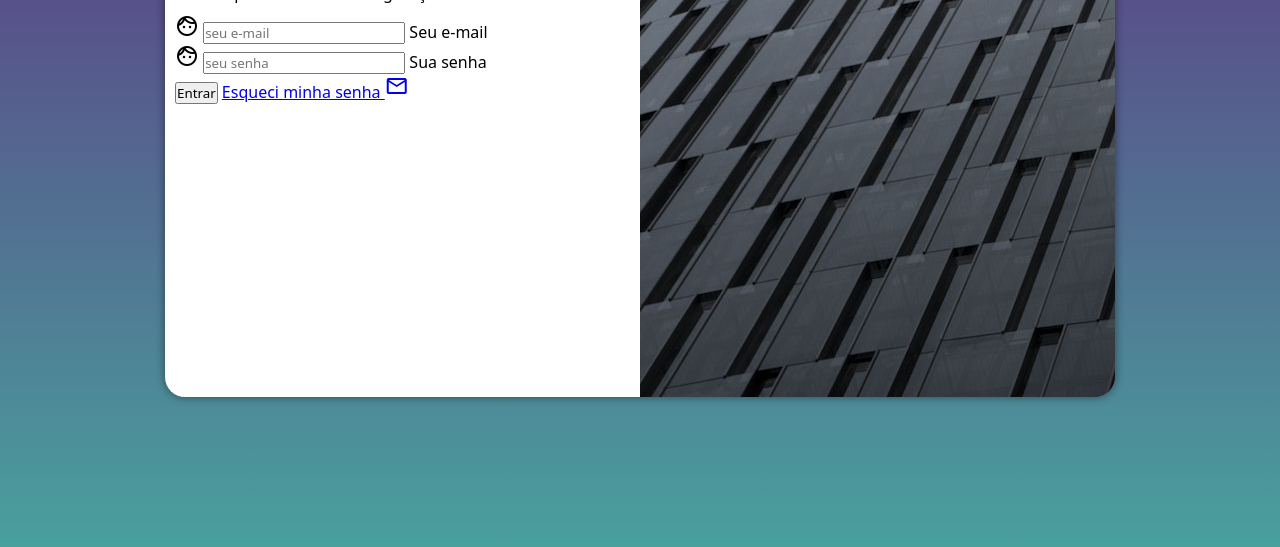
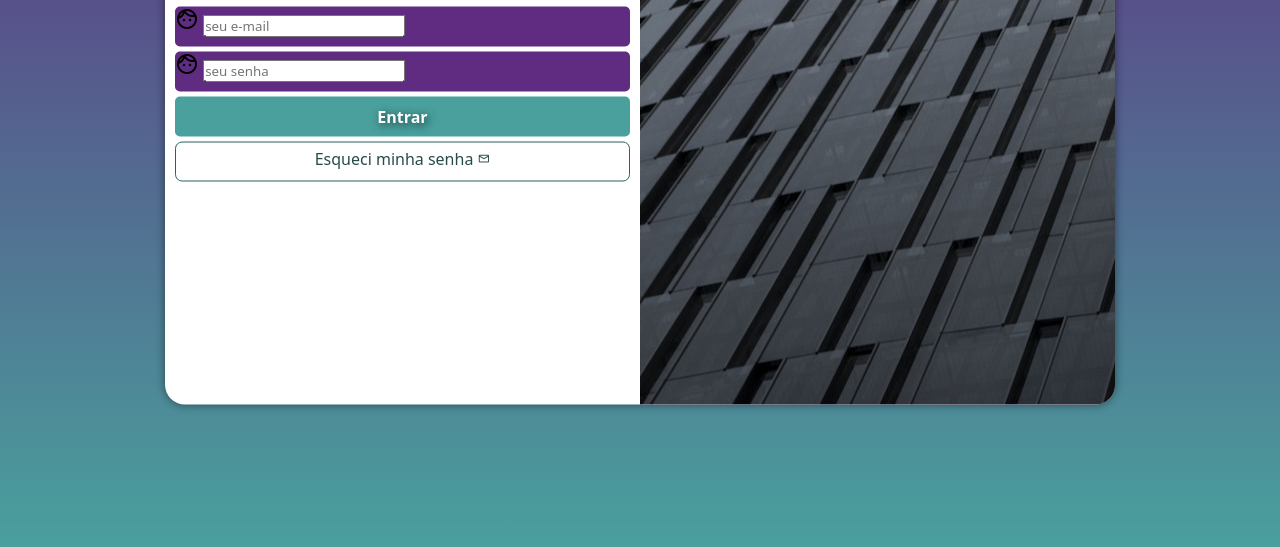
Before and after one commit to Vsousa7/projeto-login, a plain HTML site: page index.html in a window 1280 px wide. Shown: the part 253-800 px from the top of the page. Drawn offline with nearby package versions, Linux system fonts and the light colour scheme.

Commit message:
atualizei o style do formulário

```diff
--- a/estilos/style.css
+++ b/estilos/style.css
@@ -32,7 +32,7 @@ main{
 section#login{
     background-color: white;
     width: 300px;
-    height: 500px;
+    height: 515px;
     border-radius: 20px;
     position: absolute;
     top: 50%;
@@ -65,3 +65,57 @@ div#form > p{
     font-size: .9em;
     margin-bottom: 10px;
 }
+
+form > div.campo{
+    background-color: var(--cor02);
+    width: 100%;
+    display: block;
+    height: 40px;
+    border-radius: 5px;
+    margin: 5px 0px;
+}
+
+div.campo > label{
+    display: none;
+}
+
+form > input[type=submit]{
+    display: block;
+    font-size: 1em;
+    font-weight: bold;
+    width: 100%;
+    height: 40px;
+    background-color: var(--cor01);
+    color: white;
+    border: none;
+    border-radius: 5px;
+    text-shadow: 2px 2px 8px rgba(0, 0, 0, 0.692);
+}
+
+form > input[type=submit]:hover{
+    background-color: #286361;
+    cursor: pointer;
+}
+
+form > a.botao{
+    display: block;
+    text-align: center;
+    font-size: 1em;
+    width: 100%;
+    height: 40px;
+    padding-top: 5px;
+    margin-top: 5px;
+    background-color: white;
+    color: #284b4a;
+    border: 1px solid #286361;
+    border-radius: 7px;
+    text-decoration: none;
+}
+
+form > a.botao:hover{
+    background-color: #417a78;
+}
+
+form > a.botao > span#icon{
+    font-size: .8em;
+}
--- a/index.html
+++ b/index.html
@@ -42,7 +42,7 @@
 
                     <input type="submit" value="Entrar">
 
-                    <a href="esqueci.html">Esqueci minha senha <span id="burguer" class="material-symbols-outlined">email</span>
+                    <a href="esqueci.html" class="botao">Esqueci minha senha <span id="icon" class="material-symbols-outlined">email</span>
                     </a>
 
 
```
